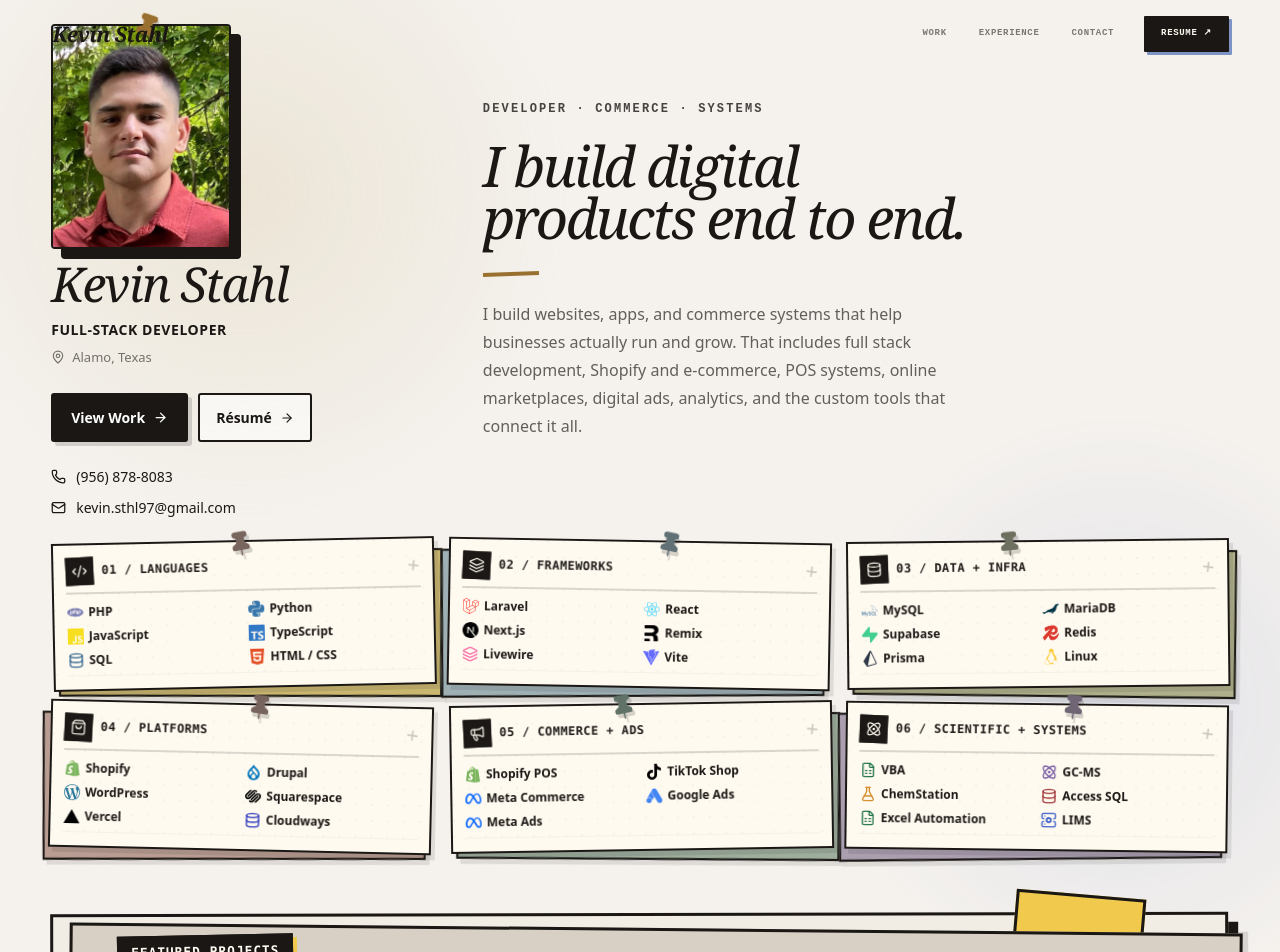
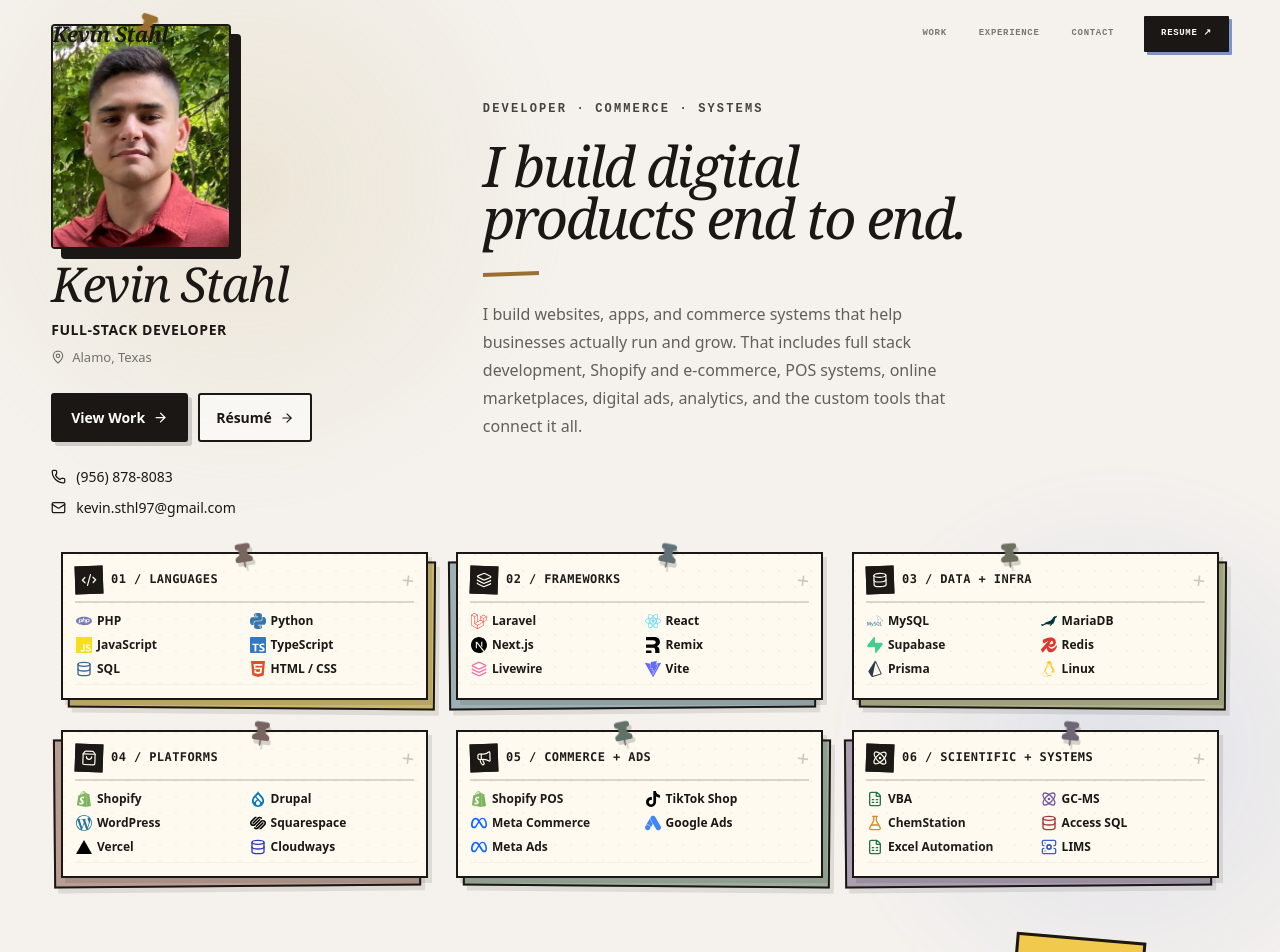
Before and after one commit to kevinstahl-marketing/folio, a Next.js app: page / in a window 1280 px wide. Shown: the top 952 px of the page. Built offline with nearby package versions, Linux system fonts and the light colour scheme.

Commit message:
fix: align skill cards at laptop breakpoints

```diff
--- a/src/components/hero/HeroSection.module.css
+++ b/src/components/hero/HeroSection.module.css
@@ -1197,3 +1197,52 @@
     }
 
 }
+
+/* =========================================
+   SKILL CARDS — SYMMETRICAL LAPTOP GRID
+   ========================================= */
+
+@media (min-width: 901px) and (max-width: 1449px) {
+
+    .skillsGrid {
+        grid-template-columns: repeat(3, minmax(0, 1fr));
+
+        column-gap: 28px !important;
+        row-gap: 30px !important;
+
+        padding: 12px 10px 16px;
+
+        align-items: stretch;
+        box-sizing: border-box;
+    }
+
+    /* Perfectly aligned cards */
+
+    .skillCard {
+        height: 100%;
+        transform: none;
+    }
+
+    /* Consistent paper dimensions */
+
+    .skillPaper {
+        height: 100%;
+        box-sizing: border-box;
+    }
+
+    /* Keep the handmade backing effect */
+
+    .skillCard::before {
+        transform: rotate(0.5deg);
+    }
+
+    .skillCard:nth-child(even)::before {
+        transform: rotate(-0.5deg);
+    }
+
+    /* Preserve the pop-up hover effect */
+
+    .skillCard:hover {
+        transform: translateY(-4px);
+    }
+}
```
